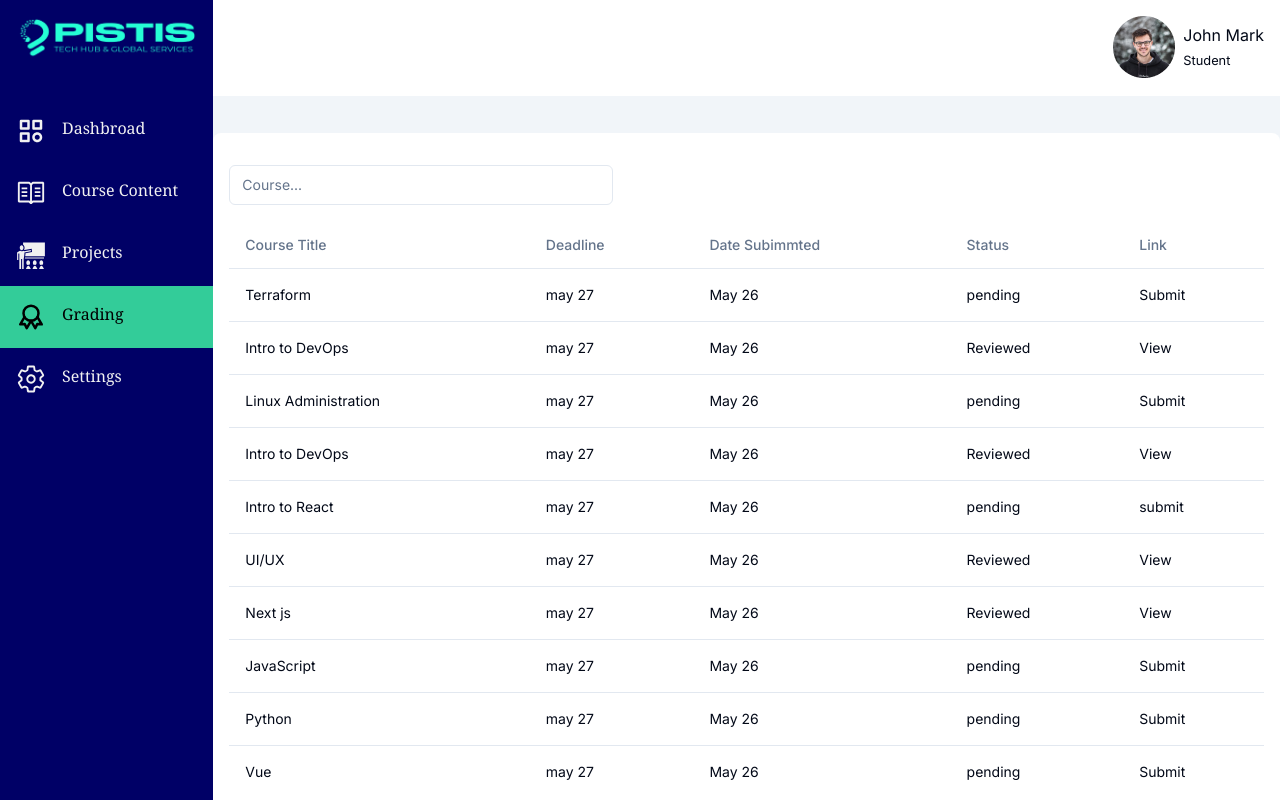
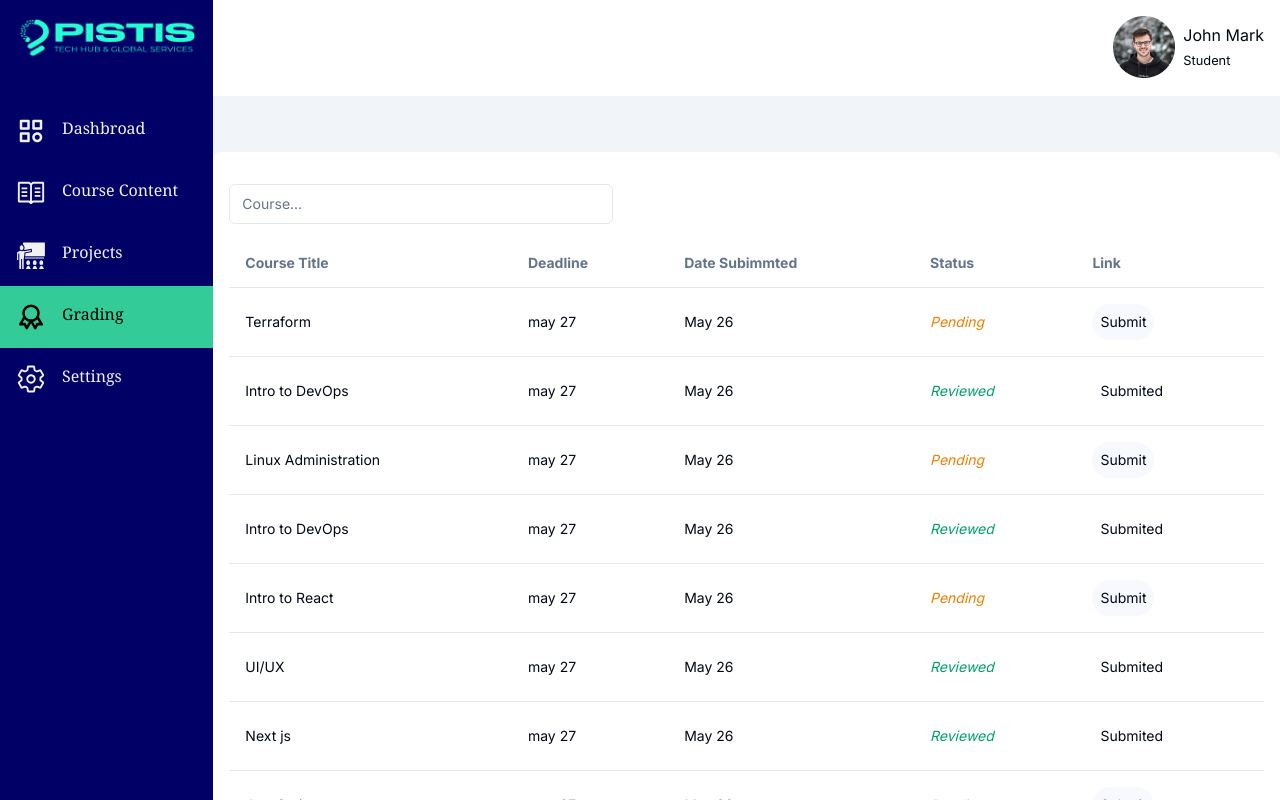
Before and after one commit to Lyttleton21/frontend_test, a Next.js app: page /grading in a window 1280 px wide. Shown: the top 800 px of the page. Built offline with nearby package versions, Linux system fonts and the light colour scheme; what @uploadthing/react would draw is missing.

Commit message:
Making sure that when the "Reviewed" button is clicked, it display submit modal and the "view" button display submitted modal

```diff
--- /dev/null
+++ b/app/grading/columns.tsx
@@ -0,0 +1,54 @@
+"use client";
+
+import SubmitComponent from "@/components/SubmitComponent";
+import SubmittedComponent from "@/components/SubmittedComponent";
+import { createColumnHelper } from "@tanstack/react-table";
+
+export type Grading = {
+  Course_Title: string;
+  Deadline: string;
+  status: "Pending" | "Reviewed";
+  Date_Subimmted: string;
+  link: "View" | "Review";
+};
+
+const columnHelper = createColumnHelper<Grading>();
+
+export const columns = [
+  columnHelper.accessor("Course_Title", {
+    header: () => <b>Course Title</b>,
+    cell: (info) => info.getValue(),
+  }),
+  columnHelper.accessor("Deadline", {
+    header: () => <b>Deadline</b>,
+    cell: (info) => info.getValue(),
+  }),
+  columnHelper.accessor("Date_Subimmted", {
+    header: () => <b>Date Subimmted</b>,
+    cell: (info) => info.getValue(),
+  }),
+  columnHelper.accessor("status", {
+    header: () => <b>Status</b>,
+    cell: (info) => (
+      <i>
+        {info.getValue() === "Pending" ? (
+          <p className="text-[#EE7E00]">Pending</p>
+        ) : (
+          <p className="text-[#01A06B]">Reviewed</p>
+        )}
+      </i>
+    ),
+  }),
+  columnHelper.accessor("link", {
+    header: () => <b>Link</b>,
+    cell: (info) => (
+      <i>
+        {info.getValue() === "Review" ? (
+          <SubmitComponent />
+        ) : (
+          <SubmittedComponent />
+        )}
+      </i>
+    ),
+  }),
+];
--- a/app/grading/data-table.tsx
+++ b/app/grading/data-table.tsx
@@ -25,7 +25,7 @@ import { Button } from "@/components/ui/button";
 import { Input } from "@/components/ui/input";
 
 interface DataTableProps<TData, TValue> {
-  columns: ColumnDef<TData, TValue>[];
+  columns: any;
   data: TData[];
 }
 
--- a/app/grading/page.tsx
+++ b/app/grading/page.tsx
@@ -1,6 +1,6 @@
 import Frame from "@/components/Frame";
 import SideBar from "@/components/SideBar";
-import { Project, columns } from "@/components/columns";
+import { columns } from "@/app/grading/columns";
 import { grading } from "@/data/granding";
 import { DataTable } from "./data-table";
 import { Label } from "@/components/ui/label";
@@ -20,7 +20,15 @@ import { Button } from "@/components/ui/button";
 import SubmitComponent from "@/components/SubmitComponent";
 import SubmittedComponent from "@/components/SubmittedComponent";
 
-function getData(): Project[] {
+type Grading = {
+  Course_Title: string;
+  Deadline: string;
+  status: "Pending" | "Reviewed";
+  Date_Subimmted: string;
+  link: "View" | "Review";
+};
+
+function getData(): Grading[] {
   return grading;
 }
 
@@ -39,10 +47,6 @@ export default function Grading() {
       <section className="md:col-span-4 md:row-span-6 lg:col-span-5">
         <div className="bg-[#FFFFFF] w-full h-full rounded-lg p-4">
           <DataTable columns={columns} data={data} />
-          <div className="flex justify-evenly">
-            <SubmitComponent />
-            <SubmittedComponent />
-          </div>
         </div>
       </section>
     </main>
--- a/components/SubmitComponent.tsx
+++ b/components/SubmitComponent.tsx
@@ -17,7 +17,7 @@ import SubmittedComponent from "./SubmittedComponent";
 export default function SubmitComponent() {
   return (
     <Dialog>
-      <DialogTrigger className="bg-[#33CC99] p-3  rounded-2xl">
+      <DialogTrigger className="bg-[#F8F9FF] p-2  rounded-3xl">
         Submit
       </DialogTrigger>
       <DialogContent>
--- a/components/SubmittedComponent.tsx
+++ b/components/SubmittedComponent.tsx
@@ -12,7 +12,7 @@ import { Input } from "./ui/input";
 export default function SubmittedComponent() {
   return (
     <Dialog>
-      <DialogTrigger className="bg-[#33CC99] p-3  rounded-2xl">
+      <DialogTrigger className="bg-[#FFFFFF] p-2  rounded-3xl">
         Submited
       </DialogTrigger>
       <DialogContent>
--- a/data/granding.ts
+++ b/data/granding.ts
@@ -1,12 +1,12 @@
-import { Project } from "@/components/columns";
+import { Grading } from "@/app/grading/columns";
 
-export const grading:Project[] = [
+export const grading:Grading[] = [
     {
         Course_Title: "Terraform",
         Deadline:"may 27",
         Date_Subimmted: "May 26",
-        status: 'pending',
-        link: "Submit"
+        status: 'Pending',
+        link: "Review"
     },
     {
         Course_Title: "Intro to DevOps",
@@ -19,8 +19,8 @@ export const grading:Project[] = [
         Course_Title: "Linux Administration",
         Deadline:"may 27",
         Date_Subimmted: "May 26",
-        status: 'pending',
-        link: "Submit"
+        status: 'Pending',
+        link: "Review"
     },
     {
         Course_Title: "Intro to DevOps",
@@ -33,8 +33,8 @@ export const grading:Project[] = [
         Course_Title: "Intro to React",
         Deadline:"may 27",
         Date_Subimmted: "May 26",
-        status: 'pending',
-        link: "submit"
+        status: 'Pending',
+        link: "Review"
     },
     {
         Course_Title: "UI/UX",
@@ -54,22 +54,22 @@ export const grading:Project[] = [
         Course_Title: "JavaScript",
         Deadline:"may 27",
         Date_Subimmted: "May 26",
-        status: 'pending',
-        link: "Submit"
+        status: 'Pending',
+        link: "Review"
     },
     {
         Course_Title: "Python",
         Deadline:"may 27",
         Date_Subimmted: "May 26",
-        status: 'pending',
-        link: "Submit"
+        status: 'Pending',
+        link: "Review"
     },
     {
         Course_Title: "Vue",
         Deadline:"may 27",
         Date_Subimmted: "May 26",
-        status: 'pending',
-        link: "Submit"
+        status: 'Pending',
+        link: "Review"
     },
     {
         Course_Title: "Angular",
@@ -82,8 +82,15 @@ export const grading:Project[] = [
         Course_Title: "Terraform",
         Deadline:"may 27",
         Date_Subimmted: "May 26",
-        status: 'pending',
-        link: "Submit"
+        status: 'Pending',
+        link: "Review"
+    },
+    {
+        Course_Title: "Terraform",
+        Deadline:"may 27",
+        Date_Subimmted: "May 26",
+        status: 'Pending',
+        link: "Review"
     },
     {
         Course_Title: "Intro to DevOps",
@@ -96,8 +103,8 @@ export const grading:Project[] = [
         Course_Title: "Linux Administration",
         Deadline:"may 27",
         Date_Subimmted: "May 26",
-        status: 'pending',
-        link: "Submit"
+        status: 'Pending',
+        link: "Review"
     },
     {
         Course_Title: "Intro to DevOps",
@@ -110,8 +117,8 @@ export const grading:Project[] = [
         Course_Title: "Intro to React",
         Deadline:"may 27",
         Date_Subimmted: "May 26",
-        status: 'pending',
-        link: "submit"
+        status: 'Pending',
+        link: "Review"
     },
     {
         Course_Title: "UI/UX",
@@ -131,22 +138,22 @@ export const grading:Project[] = [
         Course_Title: "JavaScript",
         Deadline:"may 27",
         Date_Subimmted: "May 26",
-        status: 'pending',
-        link: "Submit"
+        status: 'Pending',
+        link: "Review"
     },
     {
         Course_Title: "Python",
         Deadline:"may 27",
         Date_Subimmted: "May 26",
-        status: 'pending',
-        link: "Submit"
+        status: 'Pending',
+        link: "Review"
     },
     {
         Course_Title: "Vue",
         Deadline:"may 27",
         Date_Subimmted: "May 26",
-        status: 'pending',
-        link: "Submit"
+        status: 'Pending',
+        link: "Review"
     },
     {
         Course_Title: "Angular",
@@ -159,8 +166,15 @@ export const grading:Project[] = [
         Course_Title: "Terraform",
         Deadline:"may 27",
         Date_Subimmted: "May 26",
-        status: 'pending',
-        link: "Submit"
+        status: 'Pending',
+        link: "Review"
+    },
+    {
+        Course_Title: "Terraform",
+        Deadline:"may 27",
+        Date_Subimmted: "May 26",
+        status: 'Pending',
+        link: "Review"
     },
     {
         Course_Title: "Intro to DevOps",
@@ -173,8 +187,8 @@ export const grading:Project[] = [
         Course_Title: "Linux Administration",
         Deadline:"may 27",
         Date_Subimmted: "May 26",
-        status: 'pending',
-        link: "Submit"
+        status: 'Pending',
+        link: "Review"
     },
     {
         Course_Title: "Intro to DevOps",
@@ -187,8 +201,8 @@ export const grading:Project[] = [
         Course_Title: "Intro to React",
         Deadline:"may 27",
         Date_Subimmted: "May 26",
-        status: 'pending',
-        link: "submit"
+        status: 'Pending',
+        link: "Review"
     },
     {
         Course_Title: "UI/UX",
@@ -208,22 +222,22 @@ export const grading:Project[] = [
         Course_Title: "JavaScript",
         Deadline:"may 27",
         Date_Subimmted: "May 26",
-        status: 'pending',
-        link: "Submit"
+        status: 'Pending',
+        link: "Review"
     },
     {
         Course_Title: "Python",
         Deadline:"may 27",
         Date_Subimmted: "May 26",
-        status: 'pending',
-        link: "Submit"
+        status: 'Pending',
+        link: "Review"
     },
     {
         Course_Title: "Vue",
         Deadline:"may 27",
         Date_Subimmted: "May 26",
-        status: 'pending',
-        link: "Submit"
+        status: 'Pending',
+        link: "Review"
     },
     {
         Course_Title: "Angular",
@@ -236,8 +250,15 @@ export const grading:Project[] = [
         Course_Title: "Terraform",
         Deadline:"may 27",
         Date_Subimmted: "May 26",
-        status: 'pending',
-        link: "Submit"
+        status: 'Pending',
+        link: "Review"
+    },
+    {
+        Course_Title: "Terraform",
+        Deadline:"may 27",
+        Date_Subimmted: "May 26",
+        status: 'Pending',
+        link: "Review"
     },
     {
         Course_Title: "Intro to DevOps",
@@ -250,8 +271,8 @@ export const grading:Project[] = [
         Course_Title: "Linux Administration",
         Deadline:"may 27",
         Date_Subimmted: "May 26",
-        status: 'pending',
-        link: "Submit"
+        status: 'Pending',
+        link: "Review"
     },
     {
         Course_Title: "Intro to DevOps",
@@ -264,8 +285,8 @@ export const grading:Project[] = [
         Course_Title: "Intro to React",
         Deadline:"may 27",
         Date_Subimmted: "May 26",
-        status: 'pending',
-        link: "submit"
+        status: 'Pending',
+        link: "Review"
     },
     {
         Course_Title: "UI/UX",
@@ -285,22 +306,22 @@ export const grading:Project[] = [
         Course_Title: "JavaScript",
         Deadline:"may 27",
         Date_Subimmted: "May 26",
-        status: 'pending',
-        link: "Submit"
+        status: 'Pending',
+        link: "Review"
     },
     {
         Course_Title: "Python",
         Deadline:"may 27",
         Date_Subimmted: "May 26",
-        status: 'pending',
-        link: "Submit"
+        status: 'Pending',
+        link: "Review"
     },
     {
         Course_Title: "Vue",
         Deadline:"may 27",
         Date_Subimmted: "May 26",
-        status: 'pending',
-        link: "Submit"
+        status: 'Pending',
+        link: "Review"
     },
     {
         Course_Title: "Angular",
@@ -309,4 +330,96 @@ export const grading:Project[] = [
         status: 'Reviewed',
         link: "View"
     },
+    {
+        Course_Title: "Terraform",
+        Deadline:"may 27",
+        Date_Subimmted: "May 26",
+        status: 'Pending',
+        link: "Review"
+    },
+    {
+        Course_Title: "Terraform",
+        Deadline:"may 27",
+        Date_Subimmted: "May 26",
+        status: 'Pending',
+        link: "Review"
+    },
+    {
+        Course_Title: "Intro to DevOps",
+        Deadline:"may 27",
+        Date_Subimmted: "May 26",
+        status: 'Reviewed',
+        link: "View"
+    },
+    {
+        Course_Title: "Linux Administration",
+        Deadline:"may 27",
+        Date_Subimmted: "May 26",
+        status: 'Pending',
+        link: "Review"
+    },
+    {
+        Course_Title: "Intro to DevOps",
+        Deadline:"may 27",
+        Date_Subimmted: "May 26",
+        status: 'Reviewed',
+        link: "View"
+    },
+    {
+        Course_Title: "Intro to React",
+        Deadline:"may 27",
+        Date_Subimmted: "May 26",
+        status: 'Pending',
+        link: "Review"
+    },
+    {
+        Course_Title: "UI/UX",
+        Deadline:"may 27",
+        Date_Subimmted: "May 26",
+        status: 'Reviewed',
+        link: "View"
+    },
+    {
+        Course_Title: "Next js",
+        Deadline:"may 27",
+        Date_Subimmted: "May 26",
+        status: 'Reviewed',
+        link: "View"
+    },
+    {
+        Course_Title: "JavaScript",
+        Deadline:"may 27",
+        Date_Subimmted: "May 26",
+        status: 'Pending',
+        link: "Review"
+    },
+    {
+        Course_Title: "Python",
+        Deadline:"may 27",
+        Date_Subimmted: "May 26",
+        status: 'Pending',
+        link: "Review"
+    },
+    {
+        Course_Title: "Vue",
+        Deadline:"may 27",
+        Date_Subimmted: "May 26",
+        status: 'Pending',
+        link: "Review"
+    },
+    {
+        Course_Title: "Angular",
+        Deadline:"may 27",
+        Date_Subimmted: "May 26",
+        status: 'Reviewed',
+        link: "View"
+    },
+    {
+        Course_Title: "Terraform",
+        Deadline:"may 27",
+        Date_Subimmted: "May 26",
+        status: 'Pending',
+        link: "Review"
+    },
+
 ];
```
